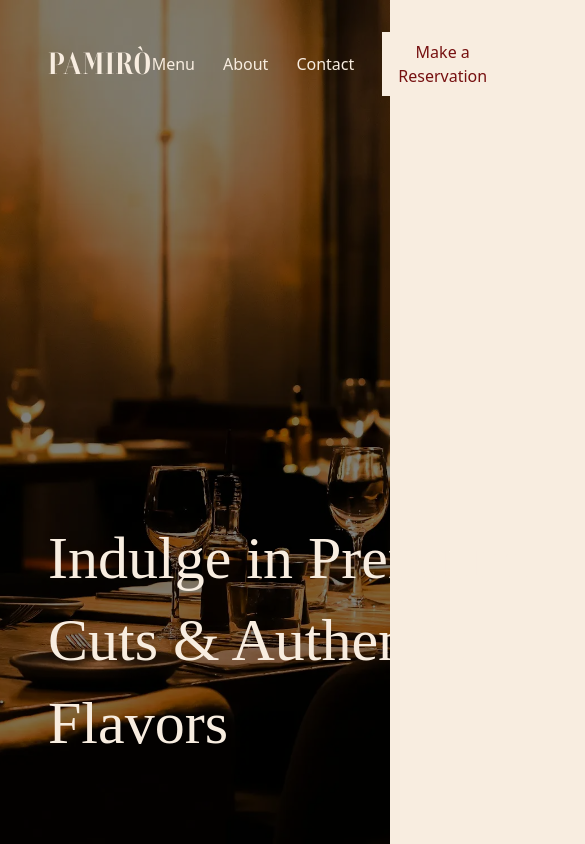
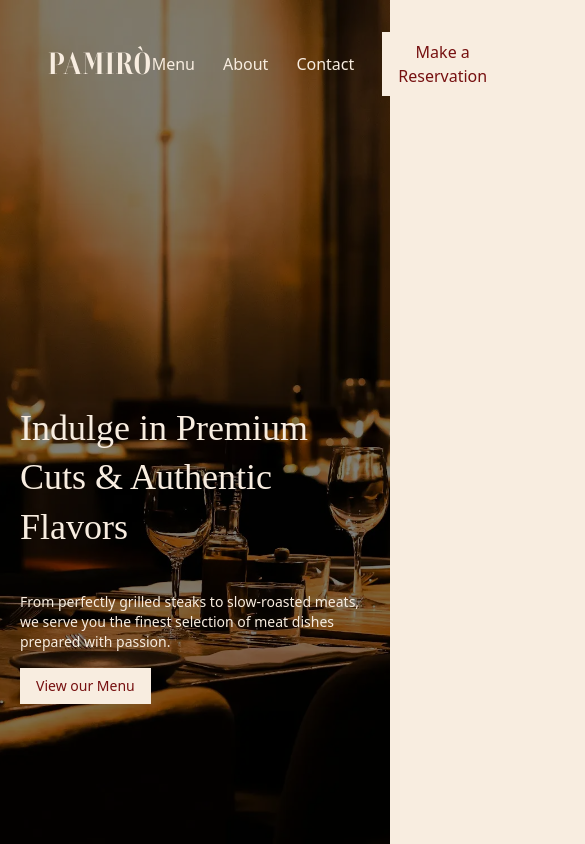
Before and after one commit to mauromltn/pamiro, a Next.js app: page / in a window 390 px wide. Shown: the top 844 px of the page, 585 px wide, since content can reach past the window. Built offline with nearby package versions, Linux system fonts and the light colour scheme; a web font is replaced by a local one.

Commit message:
feat: Add responsiveness to Hero component and remove deprecated objectFit property

```diff
--- a/src/components/About.tsx
+++ b/src/components/About.tsx
@@ -37,7 +37,7 @@ export default function About() {
                            src={feature.image}
                            alt={feature.alt}
                            fill
-                           objectFit='cover'
+                           className='object-cover'
                         />
                      </div>
                      <p>{feature.description}</p>
--- a/src/components/Details.tsx
+++ b/src/components/Details.tsx
@@ -26,7 +26,7 @@ const cardDetails = [
 export default function Details() {
    return (
       <section className='relative h-screen px-12 py-14'>
-         <Image src={background} alt="background image of restaurant" fill objectFit='cover' className='-z-10' />
+         <Image src={background} alt="background image of restaurant" fill className='-z-10 object-cover' />
          <div className='absolute inset-0 bg-black/50 -z-10' />
 
          <h2 className='w-100 font-gambarino text-5xl text-[var(--primary)] mb-20'>Unmatched Quality and Experience</h2>
@@ -36,7 +36,7 @@ export default function Details() {
                   <h3 className='text-2xl my-2'>{card.title}</h3>
                   <p className='w-90 my-3 '>{card.description}</p>
                   <div className='w-90 h-90 relative'>
-                     <Image src={card.image} alt={card.title} fill objectFit='cover' />
+                     <Image src={card.image} alt={card.title} fill className='object-cover' />
                   </div>
                </div>
             ))}
--- a/src/components/Hero.tsx
+++ b/src/components/Hero.tsx
@@ -10,19 +10,15 @@ export default function Hero() {
         placeholder='blur'
         alt="Restaurant interior"
         fill
-        objectFit='cover'
-        className='select-none'
+        className='select-none object-cover'
       />
-
       <div className='absolute inset-0 bg-black/50' />
 
-      <section className='absolute bottom-0 px-12 pb-20 flex justify-between items-end text-[var(--primary)]'>
-
-        <h1 className='w-160 text-6xl font-gambarino leading-snug'>Indulge in Premium Cuts & Authentic Flavors</h1>
-
-        <div className='w-1/4'>
-          <p className='mb-6 text-[17px]'>From perfectly grilled steaks to slow-roasted meats, we serve you the finest selection of meat dishes prepared with passion.</p>
-          <Button redirectTo='/menu' className='text-[var(--secondary)] text-[17px]'>View our Menu</Button>
+      <section className='absolute bottom-0 px-5 sm:px-12 pb-35 sm:pb-20 flex flex-col sm:flex-row justify-between sm:items-end text-[var(--primary)]'>
+        <h1 className='sm:w-160 text-4xl mb-10 sm:mb-0 sm:text-6xl font-gambarino leading-snug'>Indulge in Premium Cuts & Authentic Flavors</h1>
+        <div className='sm:w-1/4'>
+          <p className='mb-4 sm:mb-6 text-sm sm:text-[17px]'>From perfectly grilled steaks to slow-roasted meats, we serve you the finest selection of meat dishes prepared with passion.</p>
+          <Button redirectTo='/menu' className='text-[var(--secondary)] text-sm sm:text-[17px]'>View our Menu</Button>
         </div>
       </section>
     </main>
--- a/src/components/Review.tsx
+++ b/src/components/Review.tsx
@@ -35,7 +35,7 @@ export default function Review() {
             {Guests.map((guest, index) => (
                <div key={index} className='w-90 text'>
                   <div className='w-40 h-40 relative'>
-                     <Image src={guest.image} alt={guest.name} fill objectFit='cover' />
+                     <Image src={guest.image} alt={guest.name} fill className='object-cover' />
                   </div>
                   <h3 className='font-gambarino text-2xl mt-4 mb-2'>{guest.review}</h3>
                   <p>{guest.name}</p>
--- a/src/components/menu/MenuImages.tsx
+++ b/src/components/menu/MenuImages.tsx
@@ -21,7 +21,7 @@ export default function MenuImages({ image, menuData }: MenuImagesProps) {
                            src={item.src}
                            alt="dish image"
                            fill
-                           objectFit="cover"
+                           className="object-cover"
                         />
                      </div>
                   ))}
--- a/src/components/ui/Footer.tsx
+++ b/src/components/ui/Footer.tsx
@@ -8,8 +8,7 @@ export default function Footer() {
             src={footer}
             alt="Footer Background"
             fill
-            objectFit="cover"
-            className='-z-10'
+            className='-z-10 object-cover'
          />
          <div className='absolute inset-0 bg-black/50 -z-10' />
 
```
